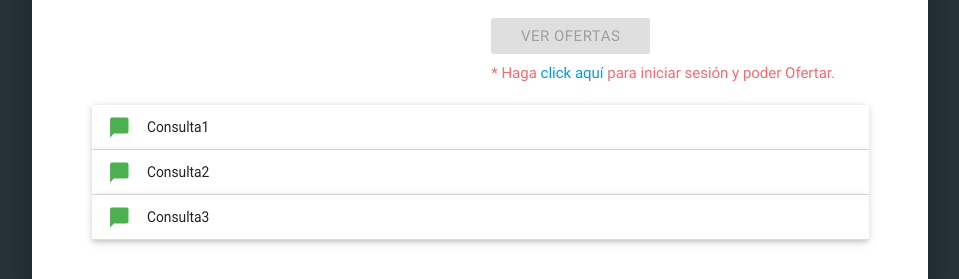
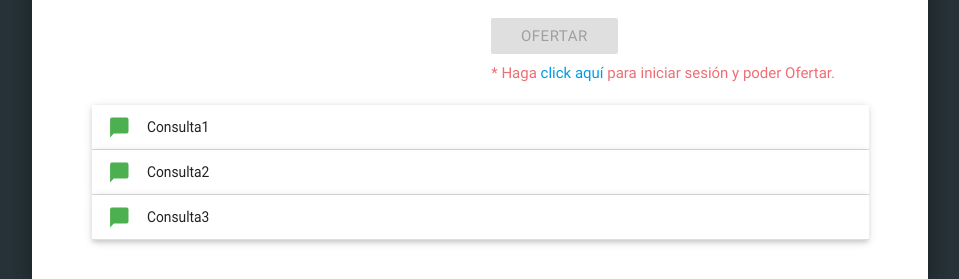
Before and after one commit to lemon-dev/bestnid, a PHP site: page /subasta.php?id_subasta=1 in a window 1280 px wide. Shown: the part 305-584 px from the top of the page, without its empty margins (160-1119 px from the left). Run offline with PHP 8.4, Linux system fonts and the light colour scheme; data that the repository does not hold is empty.

Commit message:
Hotfix en subasta.php

```diff
--- a/proyecto/subasta.php
+++ b/proyecto/subasta.php
@@ -75,7 +75,7 @@ include('include/header.php');
 
 					<?php } else { ?>
 
-						<a class="waves-effect waves-light btn disabled">Ver Ofertas</a>
+						<a class="waves-effect waves-light btn disabled">Ofertar</a>
 						<span class="not-registered warning"> * Haga <a href="/login.php?redirect_to=<?php echo $_GET['id_subasta'] ?>">click aquí</a> para iniciar sesión y poder Ofertar.</span>
 
 					<?php } ?>
```
